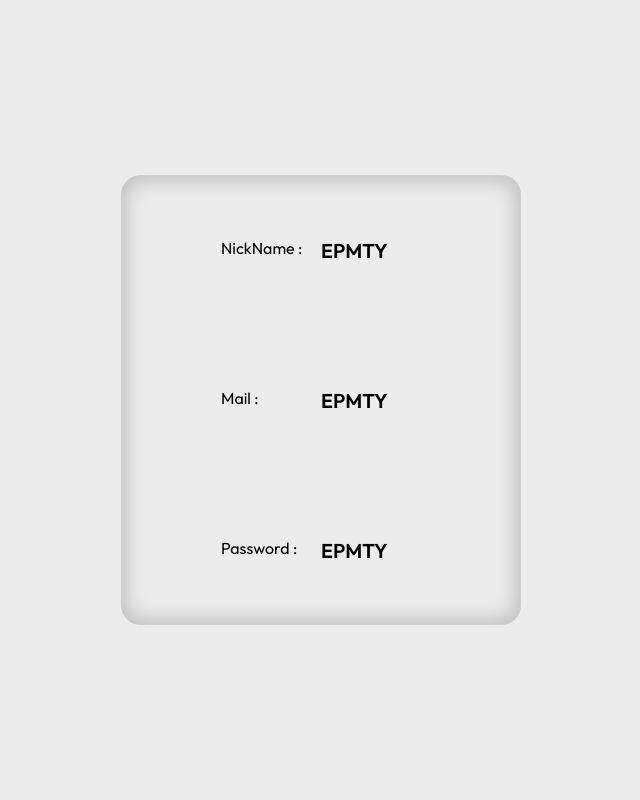
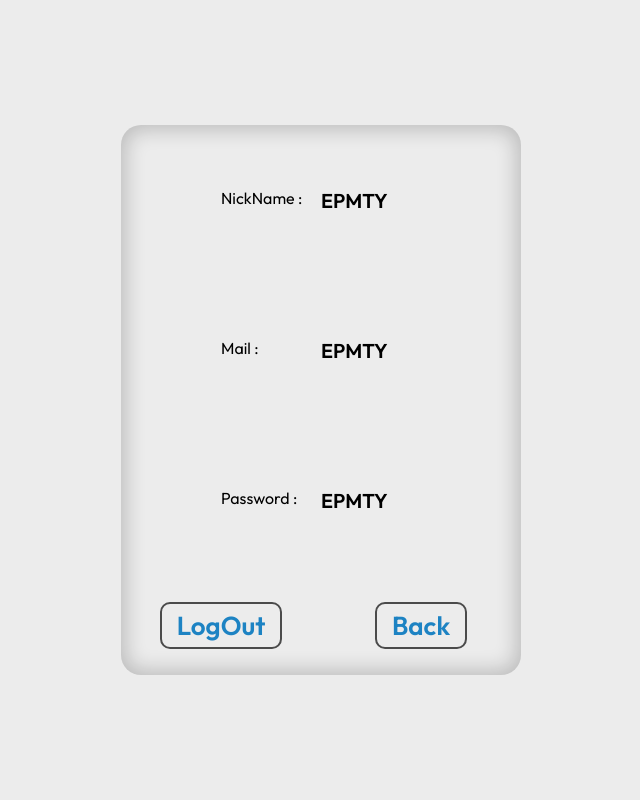
Before and after one commit to PieceTheLord/Express-website, a Node server app: template frontEnd/views/profileUser.ejs in a window 1280 px wide. Shown: the whole page, without its empty margins (319-959 px from the left). Run offline with Node 20, Linux system fonts and the light colour scheme; the template is opened without the code that fills it, so the values that code supplies are empty; some libraries are stand-ins or nearby versions.

Commit message:
cntibuted amendments inside of the design to better interact netween the website and a user. Also, realized authentication, but not finished work about the SignIn part of the authentication and added passport's technology for validate user and implentation of registration

```diff
--- a/backEnd/server.js
+++ b/backEnd/server.js
@@ -1,27 +1,34 @@
 const express = require('express');
 const flash = require('express-flash');
 const expressSession = require('express-session');
-const path = require('path')
+const path = require('path');
+const passport = require('passport');
 
-const app = express()
-var pathWork = 'G:/IT/JavaScriptTrain/ExploreNodeJs/SecondProject/frontEnd/'
+const initializePassport = require('./passport/passportConfig');
+
+initializePassport(passport);
+
+const app = express();
+var pathWork = 'G:/IT/JavaScriptTrain/ExploreNodeJs/SecondProject/frontEnd/';
 
 app.set('view engine', 'ejs');
 app.use(express.static(path.join(pathWork, 'public')));
-app.use(express.json());
+app.use(express.json())
 app.use(express.urlencoded({ extended: false }));
 app.use(expressSession({
     secret: 'secret',
     resave: false,
     saveUninitialized: false,
 }));
+app.use(passport.initialize())
+app.use(passport.session())
 app.use(flash());
 
 app.get('/', (req, res) => {
-    res.render(pathWork = 'G:/IT/JavaScriptTrain/ExploreNodeJs/SecondProject/frontEnd/views/home.ejs')
+    res.render(pathWork = 'G:/IT/JavaScriptTrain/ExploreNodeJs/SecondProject/frontEnd/views/home.ejs');
 });
 
-const profileRoute = require('./routes/routing')
+const profileRoute = require('./routes/routing');
 const reg = require('./authenticationPosts/registr');
 const signIn = require('./authenticationPosts/signIn');
 app.use('/',  [profileRoute, reg, signIn]);
--- a/frontEnd/SASS/profile.scss
+++ b/frontEnd/SASS/profile.scss
@@ -11,14 +11,35 @@
 }
 .about{
     width: 400px;
-    height: 450px;
+    height: 550px;
     display: grid;
-    grid-template: 1fr 1fr 1fr / 1fr;
+    grid-template: 1fr 1fr 1fr 100px / 1fr;
     justify-content: space-between;
     align-items: center;
     justify-items: center;
     box-shadow: inset 0px 0px 20px 5px rgba($color: #000000, $alpha: 0.2);
     border-radius: 20px;
+    &__button{
+        width: 100%;
+        height: 100%;
+        display: grid;
+        grid-template: 1fr / 1fr 1fr;
+        border: none;
+        justify-content: space-between;
+        background: none;
+        justify-items: center;
+        a{
+            color: $main-text-color;
+            outline: none;
+            cursor: pointer;
+            border: 2px solid $back-buttons-color;
+            border-radius: 10px;
+            align-self: center;
+            padding: 5px 15px;
+            font-size: 26px;
+            font-weight: 600;
+        }
+    }
     &__block{
         width: 50%;
         display: grid;
--- a/frontEnd/public/styles/profile.css
+++ b/frontEnd/public/styles/profile.css
@@ -35,14 +35,35 @@ a {
 
 .about {
   width: 400px;
-  height: 450px;
+  height: 550px;
   display: grid;
-  grid-template: 1fr 1fr 1fr/1fr;
+  grid-template: 1fr 1fr 1fr 100px/1fr;
   justify-content: space-between;
   align-items: center;
   justify-items: center;
   box-shadow: inset 0px 0px 20px 5px rgba(0, 0, 0, 0.2);
   border-radius: 20px;
+}
+.about__button {
+  width: 100%;
+  height: 100%;
+  display: grid;
+  grid-template: 1fr/1fr 1fr;
+  border: none;
+  justify-content: space-between;
+  background: none;
+  justify-items: center;
+}
+.about__button a {
+  color: rgb(29, 131, 195);
+  outline: none;
+  cursor: pointer;
+  border: 2px solid rgb(75, 75, 75);
+  border-radius: 10px;
+  align-self: center;
+  padding: 5px 15px;
+  font-size: 26px;
+  font-weight: 600;
 }
 .about__block {
   width: 50%;
--- a/frontEnd/views/Error404.ejs
+++ b/frontEnd/views/Error404.ejs
@@ -1,4 +1,4 @@
-<!DOCTYPE html>
+<!DOCTYPE ejs>
 <html lang="en">
 <head>
     <meta charset="UTF-8">
--- a/frontEnd/views/authentication.ejs
+++ b/frontEnd/views/authentication.ejs
@@ -1,4 +1,4 @@
-<!DOCTYPE html>
+<!DOCTYPE ejs>
 <html lang="en">
 <head>
     <meta charset="UTF-8">
--- a/frontEnd/views/home.ejs
+++ b/frontEnd/views/home.ejs
@@ -1,4 +1,4 @@
-<!DOCTYPE html>
+<!DOCTYPE ejs>
 <html lang="en">
 <head>
     <meta charset="UTF-8">
--- a/frontEnd/views/profileUser.ejs
+++ b/frontEnd/views/profileUser.ejs
@@ -1,4 +1,4 @@
-<!DOCTYPE html>
+<!DOCTYPE ejs>
 <html lang="en">
 <head>
     <meta charset="UTF-8">
@@ -21,6 +21,10 @@
                 <label>Password :</label>
                 <h1>EPMTY</h1>
             </div>
+            <button class="about__button">
+                <a>LogOut</a>
+                <a href="/">Back</a>
+            </button>
         </div>
     </div>
 </body>
--- a/package.json
+++ b/package.json
@@ -14,8 +14,9 @@
     "ejs": "^3.1.9",
     "express-flash": "^0.0.2",
     "express-session": "^1.17.3",
-    "jsonwebtoken": "^9.0.2",
     "nodemon": "^3.0.2",
+    "passport": "^0.7.0",
+    "passport-local": "^1.0.0",
     "pg": "^8.11.3"
   },
   "devDependencies": {
```
Also changed, not shown: backEnd/authenticationPosts/registr.js (+15 -19 lines), backEnd/authenticationPosts/signIn.js (+6 -4 lines), backEnd/passport/passportConfig.js (added, +65 -0 lines), frontEnd/SASS/signIn.scss (+7 -1 lines), frontEnd/public/styles/signIn.css (+8 -1 lines), frontEnd/views/signIn.ejs (+14 -8 lines).
